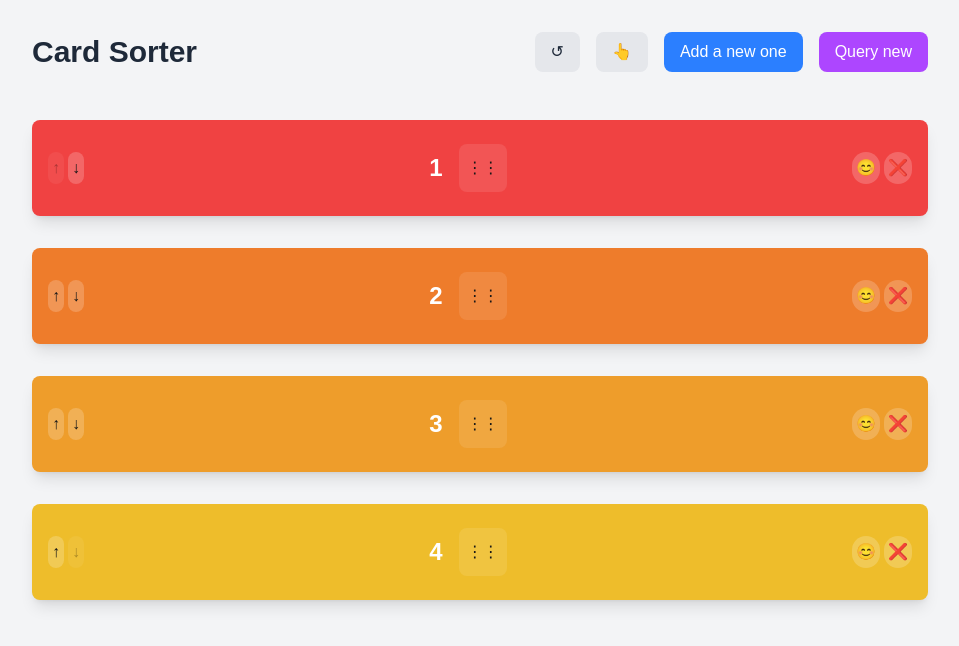
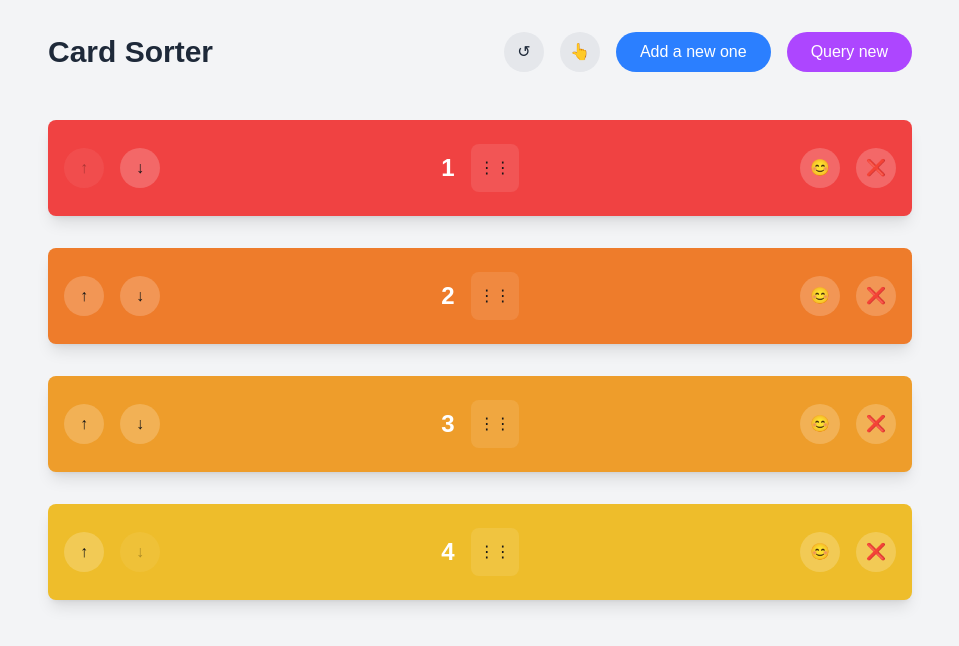
Before and after one commit to jasonjgeiger/SortingPrototype, a Next.js app: page / in a window 1280 px wide. Shown: the top 646 px of the page, without its empty margins (160-1119 px from the left). Built offline with nearby package versions, Linux system fonts and the light colour scheme.

Commit message:
visual tweaks

```diff
--- a/src/components/Card.tsx
+++ b/src/components/Card.tsx
@@ -56,13 +56,13 @@ export const Card = ({
         }}
       >
         {/* Arrow Controls */}
-        <div className="flex gap-1">
+        <div className="flex gap-4 h-10">
           <button
             onClick={(e) => {
               e.stopPropagation();
               onMove(index, index - 1);
             }}
-            className="p-1 rounded-full bg-white/20 hover:bg-white/30 disabled:opacity-30"
+            className="w-10 h-10 flex items-center justify-center rounded-full bg-white/20 hover:bg-white/30 disabled:opacity-30"
             title="Move up"
             disabled={index === 0}
           >
@@ -73,7 +73,7 @@ export const Card = ({
               e.stopPropagation();
               onMove(index, index + 1);
             }}
-            className="p-1 rounded-full bg-white/20 hover:bg-white/30 disabled:opacity-30"
+            className="w-10 h-10 flex items-center justify-center rounded-full bg-white/20 hover:bg-white/30 disabled:opacity-30"
             title="Move down"
             disabled={index === totalCards - 1}
           >
@@ -103,16 +103,16 @@ export const Card = ({
             initial={{ opacity: 0, y: -10 }}
             animate={{ opacity: 1, y: 0 }}
             exit={{ opacity: 0, y: -10 }}
-            className="absolute top-0 left-0 w-full flex justify-center pointer-events-none"
+            className="absolute top-[5px] left-0 w-full flex justify-center pointer-events-none"
           >
-            <span className="bg-blue-500 text-white px-2 py-1 rounded-b-lg text-xs font-bold">
+            <span className="bg-blue-500 text-white px-2 py-1 rounded-full text-xs font-bold">
               Liked
             </span>
           </motion.div>
         )}
 
         {/* Action Buttons */}
-        <div className="flex gap-1">
+        <div className="flex gap-4 h-10">
           {card.isRecommendation && (
             <button
               onClick={(e) => {
@@ -121,7 +121,7 @@ export const Card = ({
                   onPinCard(index);
                 }
               }}
-              className={`p-1 rounded-full ${
+              className={`w-10 h-10 flex items-center justify-center rounded-full ${
                 card.isPinned
                   ? 'bg-white/10 cursor-default opacity-30'
                   : 'bg-white/20 hover:bg-white/30'
@@ -137,7 +137,7 @@ export const Card = ({
               e.stopPropagation();
               onRemoveCard(index);
             }}
-            className="p-1 rounded-full bg-white/20 hover:bg-white/30"
+            className="w-10 h-10 flex items-center justify-center rounded-full bg-white/20 hover:bg-white/30"
             title={card.isPinned ? "Remove liked card" : "Remove recommendation"}
           >
             ❌
--- a/src/components/SortingContainer.tsx
+++ b/src/components/SortingContainer.tsx
@@ -182,33 +182,33 @@ export const SortingContainer = () => {
 
   return (
     <div className="min-h-screen bg-gray-100 py-8">
-      <div className="max-w-4xl mx-auto">
+      <div className="max-w-4xl mx-auto px-4">
         <div className="flex justify-between items-center mb-8">
           <h1 className="text-3xl font-bold text-gray-800">Card Sorter</h1>
-          <div className="space-x-4">
+          <div className="flex gap-4 h-10">
             <button
               onClick={handleReset}
-              className="px-4 py-2 bg-gray-200 text-gray-800 rounded-lg hover:bg-gray-300 transition-colors"
+              className="w-10 h-10 flex items-center justify-center bg-gray-200 text-gray-800 rounded-full hover:bg-gray-300 transition-colors"
               title="Reset to initial state"
             >
               ↺
             </button>
             <button
               onClick={() => setShowDragHandles(!showDragHandles)}
-              className="px-4 py-2 bg-gray-200 text-gray-800 rounded-lg hover:bg-gray-300 transition-colors"
+              className="w-10 h-10 flex items-center justify-center bg-gray-200 text-gray-800 rounded-full hover:bg-gray-300 transition-colors"
               title={showDragHandles ? "Hide drag handles" : "Show drag handles"}
             >
               {showDragHandles ? "✋" : "👆"}
             </button>
             <button
               onClick={handleReloadRecommendations}
-              className="px-4 py-2 bg-blue-500 text-white rounded-lg hover:bg-blue-600 transition-colors"
+              className="px-6 h-10 flex items-center justify-center bg-blue-500 text-white rounded-full hover:bg-blue-600 transition-colors"
             >
               Add a new one
             </button>
             <button
               onClick={handleQueryNew}
-              className="px-4 py-2 bg-purple-500 text-white rounded-lg hover:bg-purple-600 transition-colors"
+              className="px-6 h-10 flex items-center justify-center bg-purple-500 text-white rounded-full hover:bg-purple-600 transition-colors"
             >
               Query new
             </button>
```
